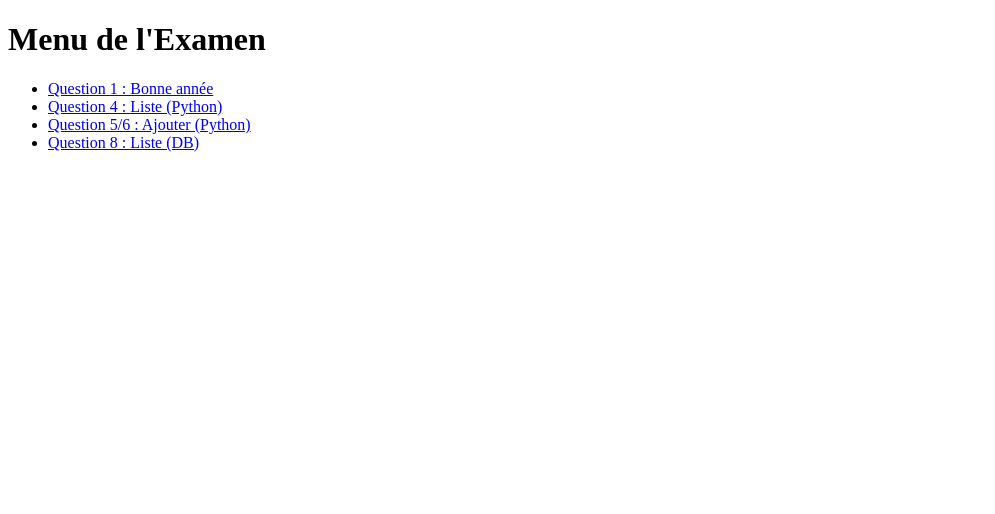
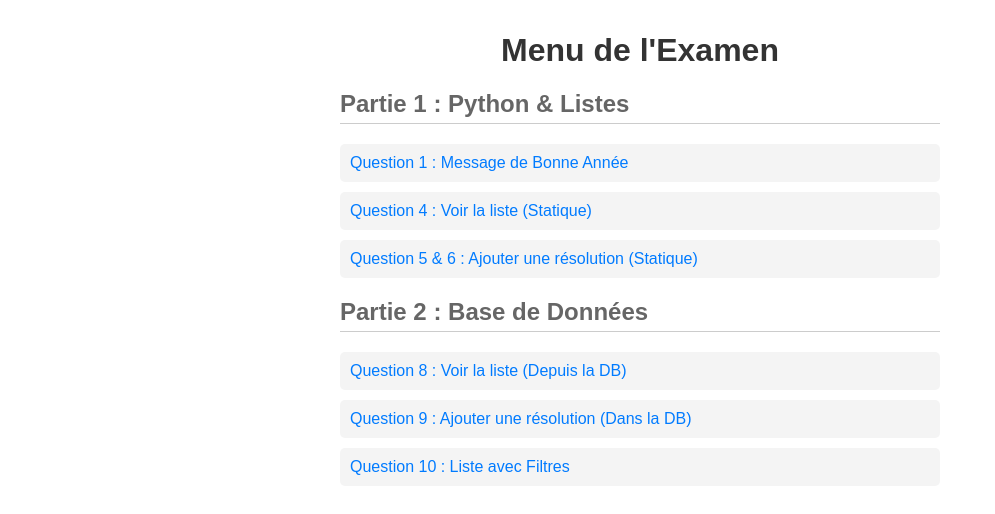
Before and after one commit to ArmelKI/Exam-Web-2025, a Flask app: page / in a window 1280 px wide. Shown: the top 514 px of the page, without its empty margins (0-995 px from the left). Run offline with Flask 3, Linux system fonts and the light colour scheme.

Commit message:
Update HTML template for Exam Web 2025 with improved styling and organization

```diff
--- a/templates/index.html
+++ b/templates/index.html
@@ -2,19 +2,57 @@
 <html lang="fr">
 <head>
     <meta charset="UTF-8">
-    <title>Menu Examen</title>
+    <title>Menu Examen Web 2025</title>
+    <style>
+        body { font-family: sans-serif; max-width: 600px; margin: 2rem auto; }
+        h1 { color: #333; text-align: center; }
+        h2 { color: #666; border-bottom: 1px solid #ccc; padding-bottom: 5px; margin-top: 20px;}
+        ul { list-style-type: none; padding: 0; }
+        li { margin: 10px 0; }
+        a { text-decoration: none; background: #f4f4f4; display: block; padding: 10px; border-radius: 5px; color: #007bff; }
+        a:hover { background: #e2e6ea; color: #0056b3; }
+    </style>
 </head>
 <body>
     <h1>Menu de l'Examen</h1>
+
+    <h2>Partie 1 : Python & Listes</h2>
     <ul>
-        <li><a href="{{ url_for('new_year') }}">Question 1 : Bonne année</a></li>
+        <li>
+            <a href="{{ url_for('new_year') }}">
+                Question 1 : Message de Bonne Année
+            </a>
+        </li>
+        <li>
+            <a href="{{ url_for('all_resolutions') }}">
+                Question 4 : Voir la liste (Statique)
+            </a>
+        </li>
+        <li>
+            <a href="{{ url_for('add_resolution') }}">
+                Question 5 & 6 : Ajouter une résolution (Statique)
+            </a>
+        </li>
+    </ul>
 
-        <li><a href="{{ url_for('all_resolutions') }}">Question 4 : Liste (Python)</a></li>
+    <h2>Partie 2 : Base de Données</h2>
+    <ul>
+        <li>
+            <a href="{{ url_for('all_resolutions_from_db') }}">
+                Question 8 : Voir la liste (Depuis la DB)
+            </a>
+        </li>
+        <li>
+            <a href="{{ url_for('add_resolution_to_db') }}">
+                Question 9 : Ajouter une résolution (Dans la DB)
+            </a>
+        </li>
+        <li>
+            <a href="{{ url_for('filtered_resolutions_from_db') }}">
+                Question 10 : Liste avec Filtres
+            </a>
+        </li>
+    </ul>
 
-        <li><a href="{{ url_for('add_resolution') }}">Question 5/6 : Ajouter (Python)</a></li>
-
-        <li><a href="{{ url_for('all_resolutions_from_db') }}">Question 8 : Liste (DB)</a></li>
-
-        </ul>
 </body>
 </html>
```
